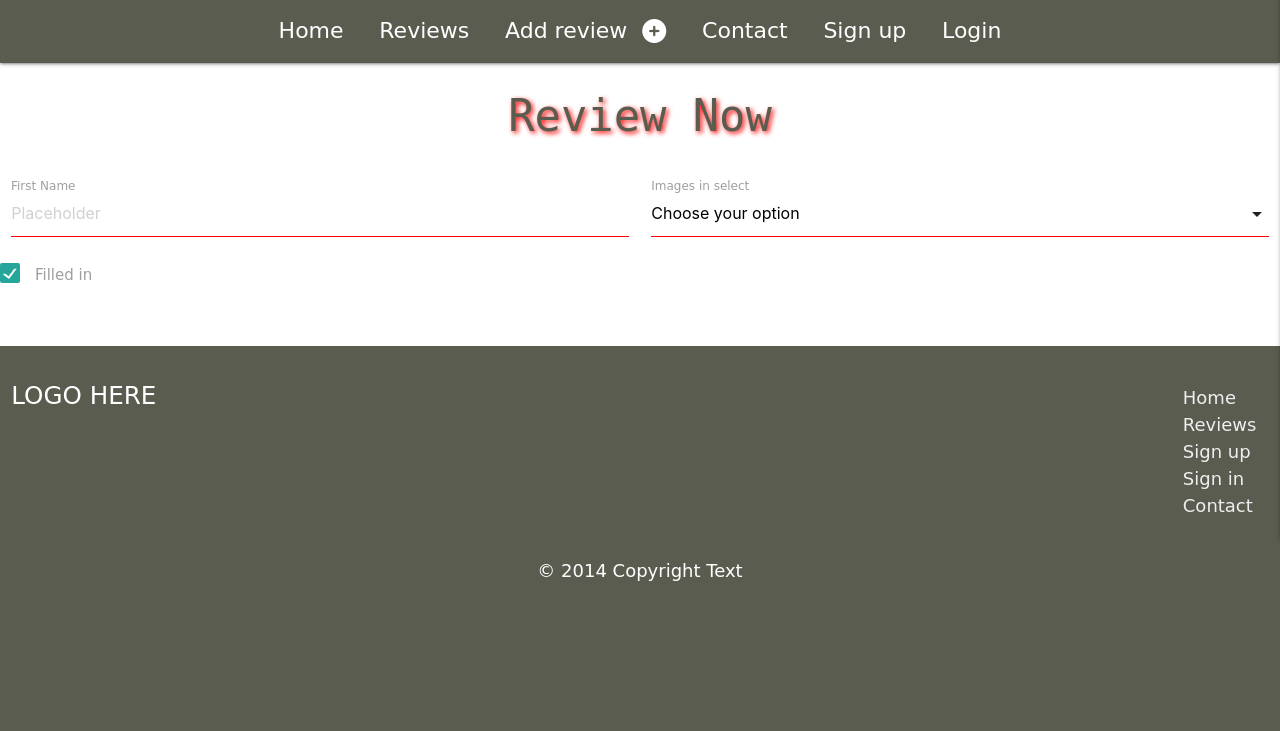
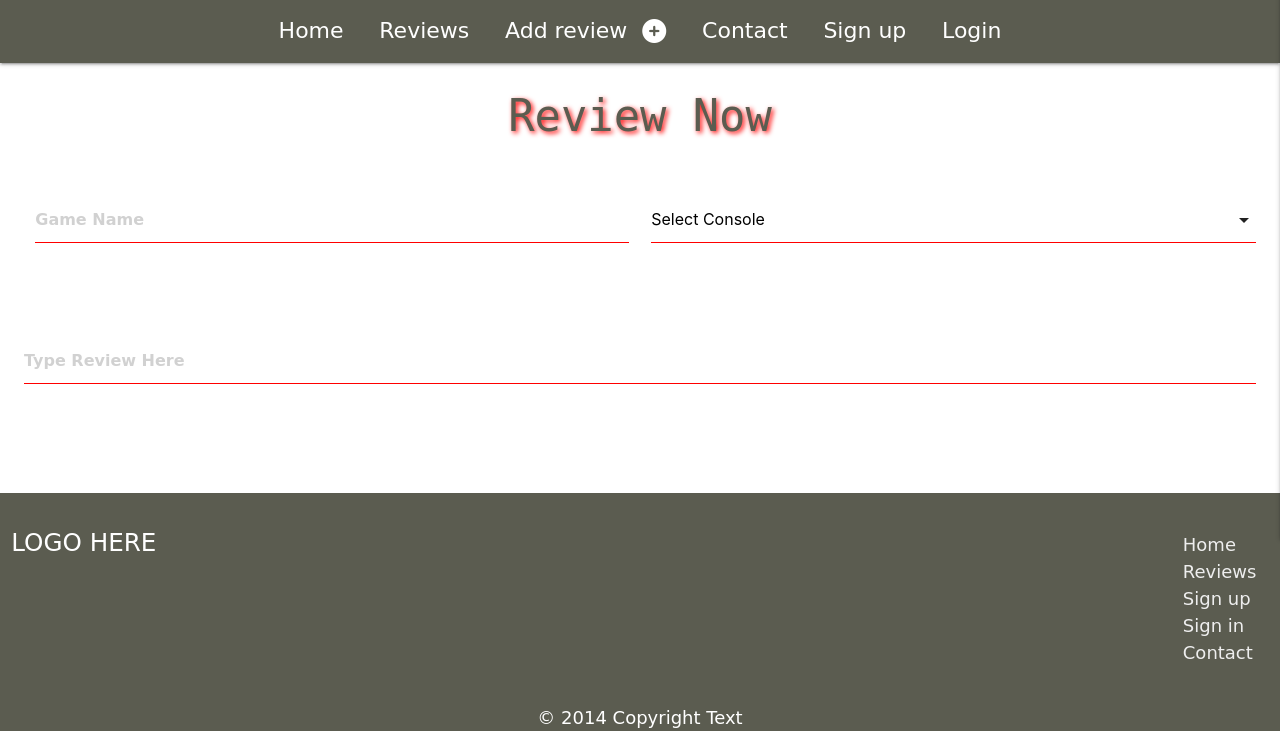
Before and after one commit to JJBR13/Justin-Brown-milestone-project-3, a Flask app: page /add_review in a window 1280 px wide. Shown: the part 321-1052 px from the top of the page. Before the commit the page ends 902 px from the top, so only its background shows below. Run offline with Flask 2, Linux system fonts and the light colour scheme; data that the repository does not hold is empty; some libraries are stand-ins or nearby versions; some web fonts are replaced.

Commit message:
Jinji for looks to add_review.html

```diff
--- a/app.py
+++ b/app.py
@@ -113,7 +113,10 @@ def logout():
 
 @app.route("/add_review")
 def add_review():
-    return render_template("add_review.html")
+    console = mongo.db.console.find().sort("console_type", 1)
+    categories = mongo.db.categories.find()
+    return render_template(
+        "add_review.html", console=console, categories=categories)
 
 
 if __name__ == "__main__":
--- a/static/css/style.css
+++ b/static/css/style.css
@@ -78,7 +78,7 @@ nav.nav-center ul li a {
     font-weight: bold;
 }
 
-input[type=text]:not(.browser-default), input[type=password]:not(.browser-default) {
+input[type=text]:not(.browser-default), input[type=password]:not(.browser-default), textarea.materialize-textarea {
     border-bottom: 1px solid red;
 }
 
@@ -148,3 +148,10 @@ nav {
 .card-margin {
     margin: 15px;
 }
+
+/* ----------------------------------------- Add_review.html */
+
+#add-panel {
+    background-color: rgba(255,255,255,0);
+    box-shadow: none;
+}
--- a/templates/add_review.html
+++ b/templates/add_review.html
@@ -5,38 +5,53 @@
     <h3 class="center-align header-text">Review Now</h3>
 </div>
 
-<div class="row">
-    <form class="col s12">
+<div id="add-panel" class="row card-panel">
+    <form class="col s12" method="POST">
 
         <!-- Game Name -->
         <div class="row">
             <div class="input-field col s6">
-                <input placeholder="Placeholder" id="first_name" type="text" class="validate">
-                <label for="first_name">First Name</label>
+                <input placeholder="Game Name" id="game_name" name="game_name" type="text"
+                    class="placeholder-text validate" required>
             </div>
 
             <!-- console type (dropdown) -->
+            <div class="row">
                 <div class="input-field col s12 m6">
-                <select class="icons">
-                    <option value="" disabled selected>Choose your option</option>
-                    <option value="" data-icon="images/sample-1.jpg">example 1</option>
-                    <option value="" data-icon="images/office.jpg">example 2</option>
-                    <option value="" data-icon="images/yuna.jpg">example 3</option>
+                    <select id="console_type" name="console_type" class="icons validate" required>
+                        <option value="" disabled selected>Select Console</option>
+                        {% for con in console %}
+                            <option value="{{ con.console_type }}" data-icon="images/sample-1.jpg">{{ con.console_type }}</option>
+                        {% endfor %}
                     </select>
-                <label>Images in select</label>
+                </div>
             </div>
 
             <!-- Category selector -->
-            <div>
+            <div class="row">
+                <div class="col s12">
                     <ul>
-                    <li>
+                        {% for category in categories %}
+                            <li class="col s2">
                                 <label>
                                     <input type="checkbox" class="filled-in" checked="checked" />
-                            <span>Filled in</span>
+                                    <span>{{ category.category_name }}</span>
                                 </label>
                             </li>
+                        {% endfor %}
                     </ul>
                 </div>
+            </div>
+
+            <!-- Review content-->
+
+            <div class="row">
+                <div class="input-field col s12">
+                    <textarea id="review_content" name="review_content" placeholder="Type Review Here"
+                        class="materialize-textarea placeholder-text"></textarea>
+                </div>
+            </div>
+
         </div>
     </form>
 </div>
```
Lines whose indentation alone changed are shown as unchanged.
